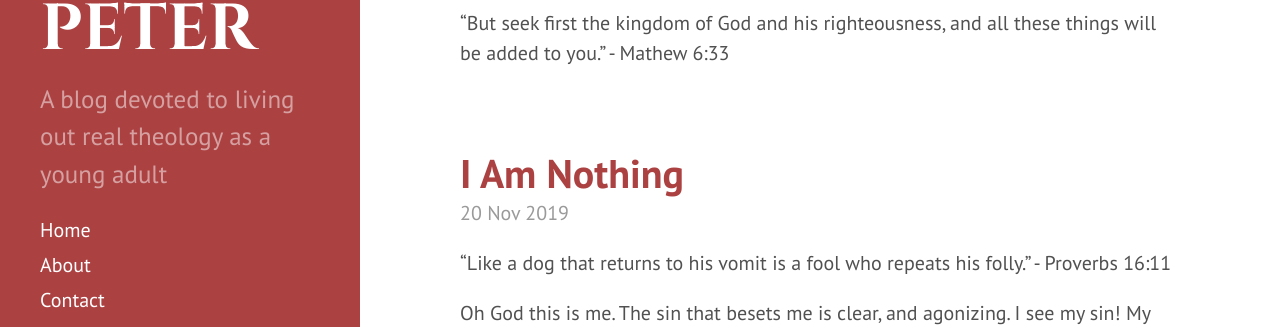
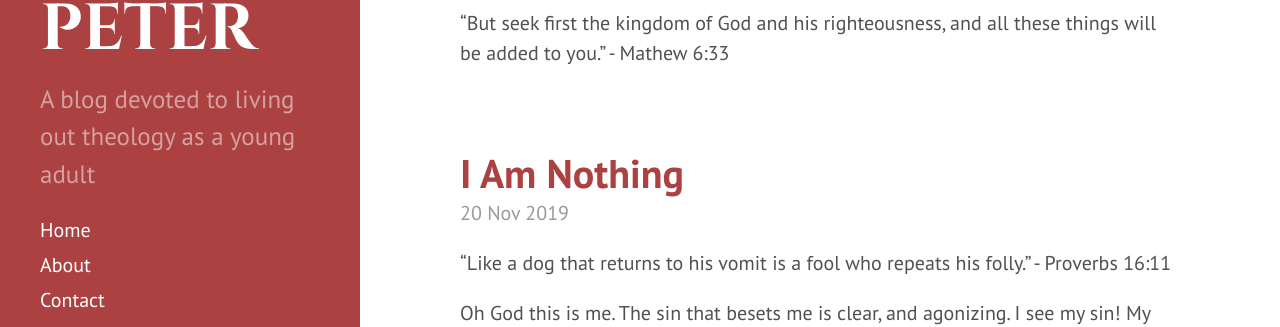
Before and after one commit to lpg0/lukepeter, a Jekyll site: the page built from docs/index.html, in a window 1280 px wide. Shown: the part 492-819 px from the top of the page. Built offline with Jekyll 4.4.1, drawn with Linux system fonts in a browser that asks for light colours; some web fonts are replaced; the list of posts is cut into pages by our own code.

Commit message:
Update _config.yml

```diff
--- a/docs/_config.yml
+++ b/docs/_config.yml
@@ -8,7 +8,7 @@ permalink:        pretty
 # Setup
 title:            Luke Peter
 tagline:          'Young Blood Old Truth'
-description:      'A blog devoted to living out real theology as a young adult'
+description:      'A blog devoted to living out theology as a young adult'
 url:              http://lukepeter.com
 baseurl:          http://lukepeter.com
 production_url:   http://lukepeter.com
```
